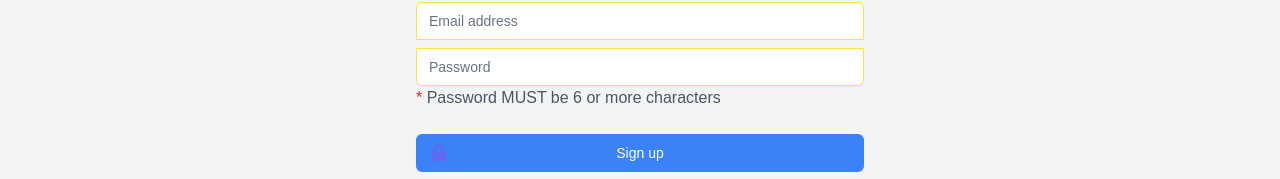
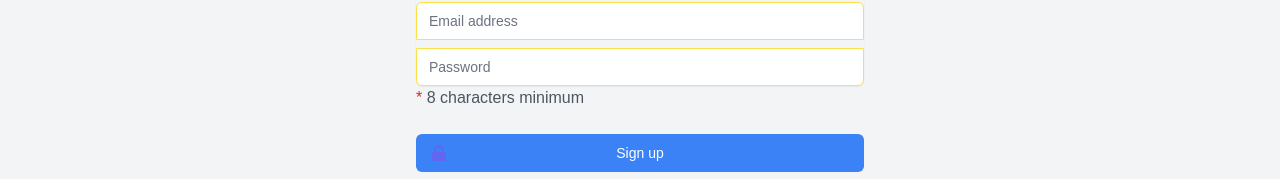
Before and after one commit to Okubasufrank/Phase-3-project, a React (Create React App) app: page /signup in a window 1280 px wide. Shown: the part 342-521 px from the top of the page. Built offline with nearby package versions, Linux system fonts and the light colour scheme.

Commit message:
Password length characters

```diff
--- a/src/components/SignupPage.js
+++ b/src/components/SignupPage.js
@@ -126,8 +126,7 @@ function SignupPage() {
             </div>
           </div>
           <span className="font-small text-gray-600 hover:text-gray-500">
-            <span className="text-red-600">* </span>Password MUST be 6 or more
-            characters
+            <span className="text-red-600">* </span>8 characters minimum
           </span>
 
           <div>
```
